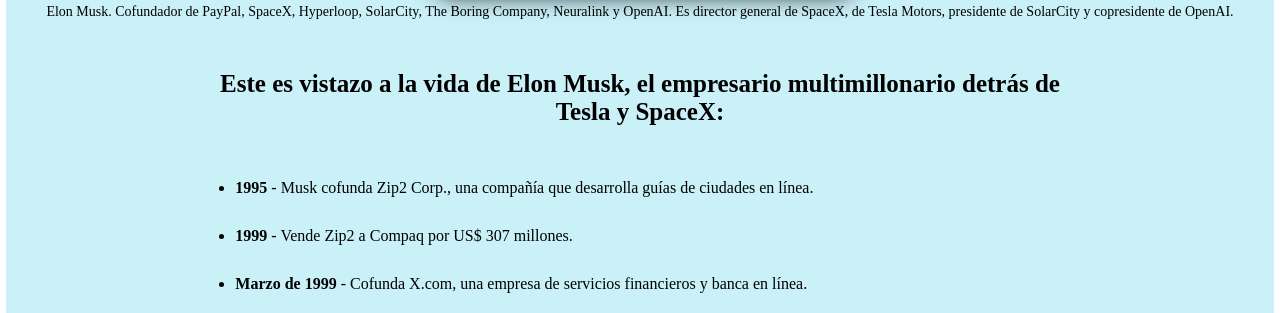
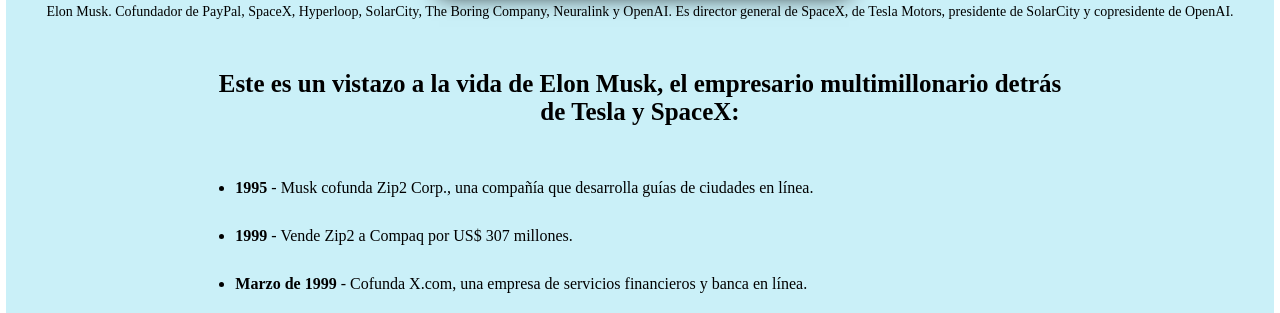
Before and after one commit to lualfemo/ElonMusk, a plain HTML site: page index.html in a window 1280 px wide. Shown: the part 487-800 px from the top of the page. Drawn offline with Linux system fonts and the light colour scheme.

Commit message:
Corregi typo

```diff
--- a/index.html
+++ b/index.html
@@ -19,7 +19,7 @@
       </figure>
       <!-- info section -->
       <section id="tribute-info">
-        <h2>Este es vistazo a la vida de Elon Musk, el empresario multimillonario detrás de Tesla y SpaceX:</h2>
+        <h2>Este es un vistazo a la vida de Elon Musk, el empresario multimillonario detrás de Tesla y SpaceX:</h2>
 
         <ul class="ul-list">
           <li><b>1995</b> - Musk cofunda Zip2 Corp., una compañía que desarrolla guías de ciudades en línea.</li>
```
